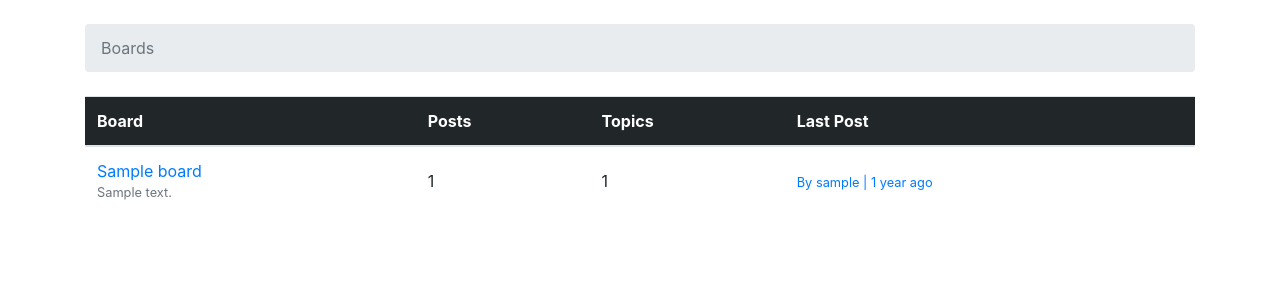
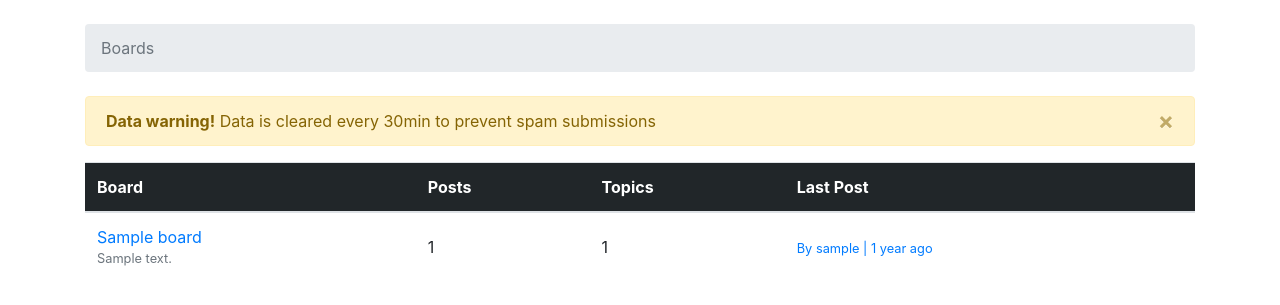
Before and after one commit to kmbuthia/django-forum-example, a Django app: page / in a window 1280 px wide. Shown: the part 56-361 px from the top of the page. Run offline with Django 3.2, Linux system fonts and the light colour scheme; tables that the repository leaves empty hold one stand-in row (values such as "Sample post"); some libraries are stand-ins or nearby versions; some web fonts are replaced.

Commit message:
Adding a readme and data warning

```diff
--- a/templates/home.html
+++ b/templates/home.html
@@ -15,6 +15,12 @@
       </button>
     </div>
   {% endif %}
+  <div class="alert alert-warning alert-dismissible fade show" role="alert">
+    <strong>Data warning!</strong> Data is cleared every 30min to prevent spam submissions
+    <button type="button" class="close" data-dismiss="alert" aria-label="Close">
+      <span aria-hidden="true">&times;</span>
+    </button>
+  </div>
   <table class="table">
     <thead class="thead-inverse dark">
       <tr>
```
Also changed, not shown: README.md (added).
